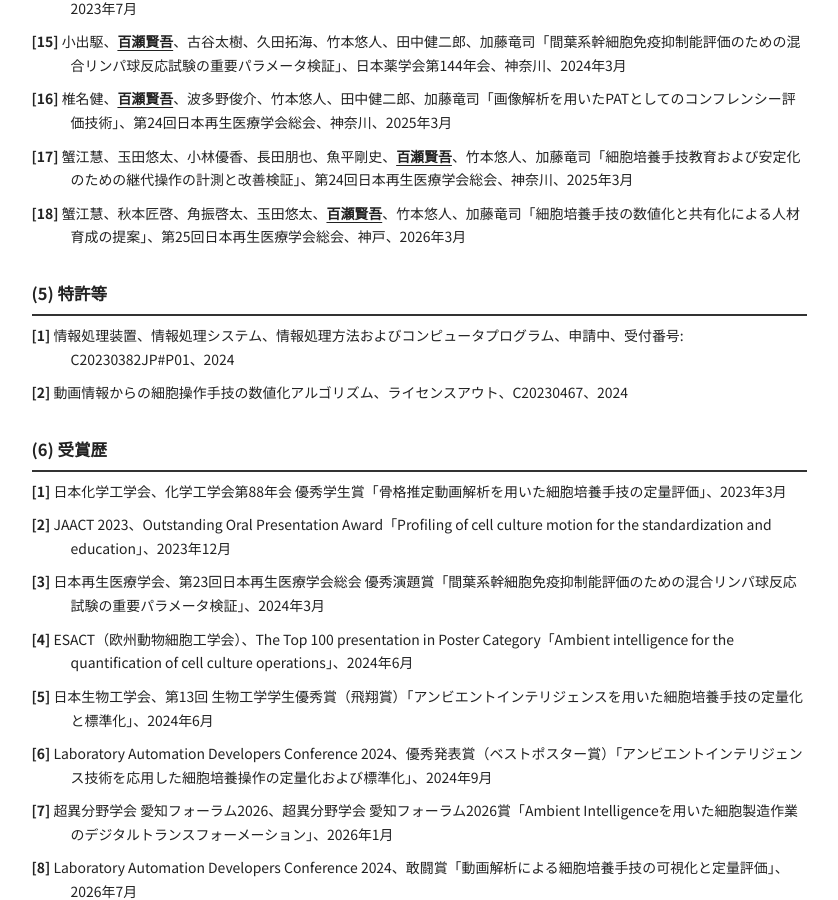
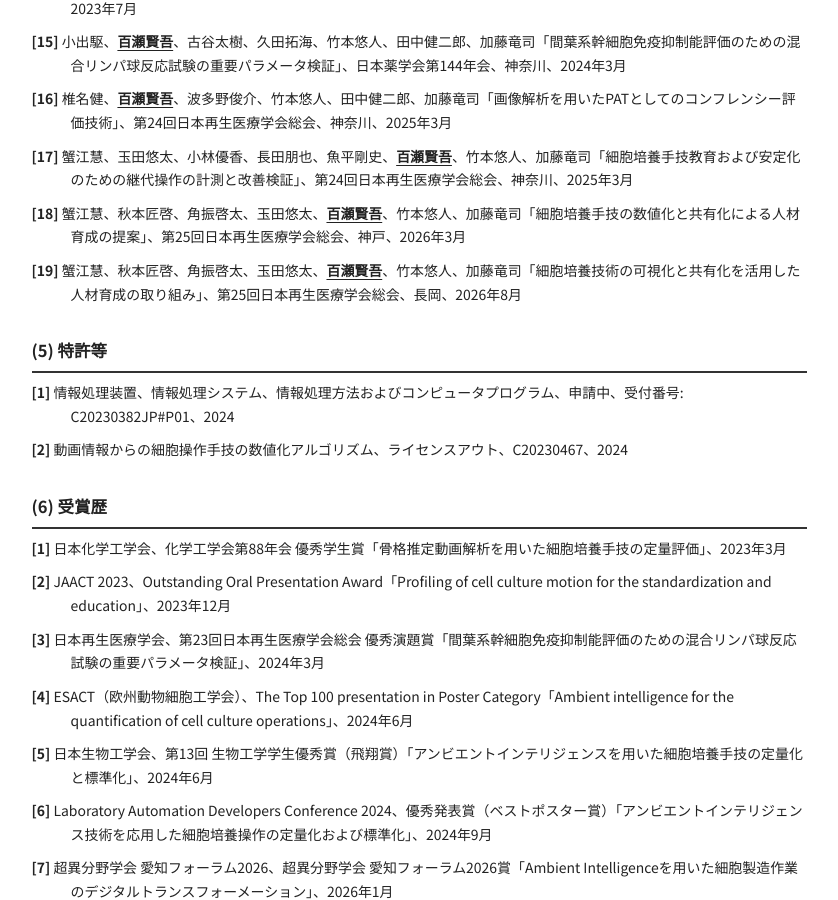
Before and after one commit to kengomomose/achievement-list, a Jekyll site: the page built from index.html, in a window 1280 px wide and 900 px high, scrolled down 2033 px. Shown: the whole window, without its empty margins (221-1059 px from the left). Built offline with Jekyll 4.4.1, drawn with Linux system fonts in a browser that asks for light colours.

```diff
--- a/_data/achievements.yml
+++ b/_data/achievements.yml
@@ -541,6 +541,22 @@
       year: 2026
       month: 3
 
+    - lang: ja
+      presenter: false
+      authors:
+        - { name: "蟹江慧" }
+        - { name: "秋本匠啓" }
+        - { name: "角振啓太" }
+        - { name: "玉田悠太" }
+        - { name: "百瀬賢吾", me: true }
+        - { name: "竹本悠人" }
+        - { name: "加藤竜司" }
+      title: "細胞培養技術の可視化と共有化を活用した人材育成の取り組み"
+      conference: "第25回日本再生医療学会総会"
+      place: "長岡"
+      year: 2026
+      month: 8
+
 # ---------------------------------------------------------------------------
 # (5) 特許等
 # ---------------------------------------------------------------------------
```
